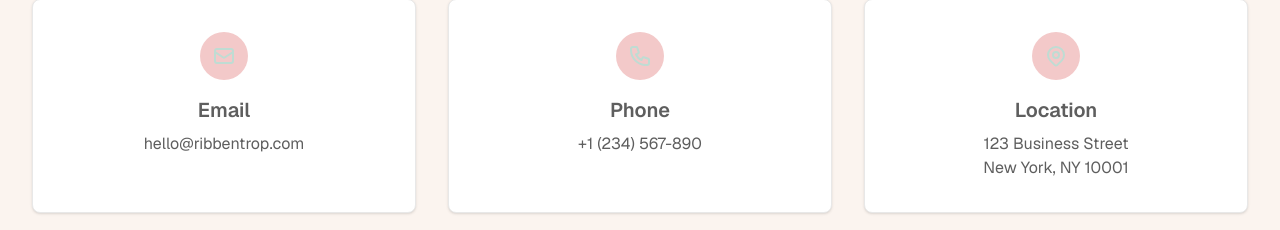
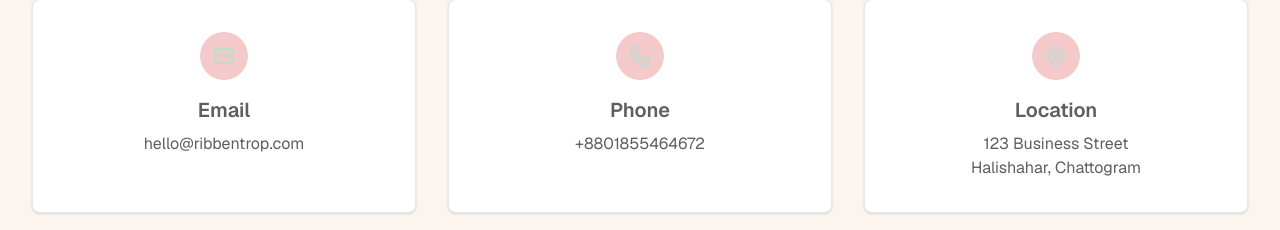
Before and after one commit to TarifSadman/Ribbentrop, a Next.js app: page /contact in a window 1280 px wide. Shown: the part 298-528 px from the top of the page. Built offline with nearby package versions, Linux system fonts and the light colour scheme; no server answers.

Commit message:
Updated contact info

```diff
--- a/app/contact/page.tsx
+++ b/app/contact/page.tsx
@@ -96,10 +96,10 @@ export default function Contact() {
               Phone
             </h3>
             <a
-              href="tel:+1234567890"
+              href="tel:+8801855464672"
               className="text-[var(--muted-foreground)] hover:text-[var(--primary)] transition"
             >
-              +1 (234) 567-890
+              +8801855464672
             </a>
           </div>
 
@@ -131,7 +131,7 @@ export default function Contact() {
             </h3>
             <p className="text-[var(--muted-foreground)]">
               123 Business Street<br />
-              New York, NY 10001
+              Halishahar, Chattogram
             </p>
           </div>
         </div>
```
